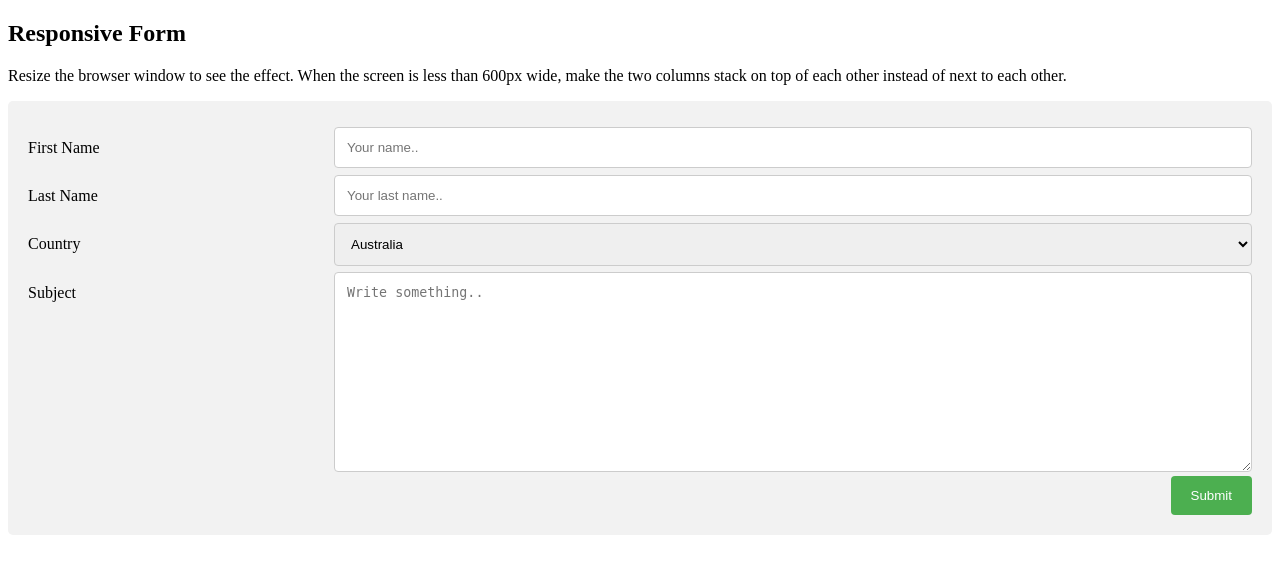
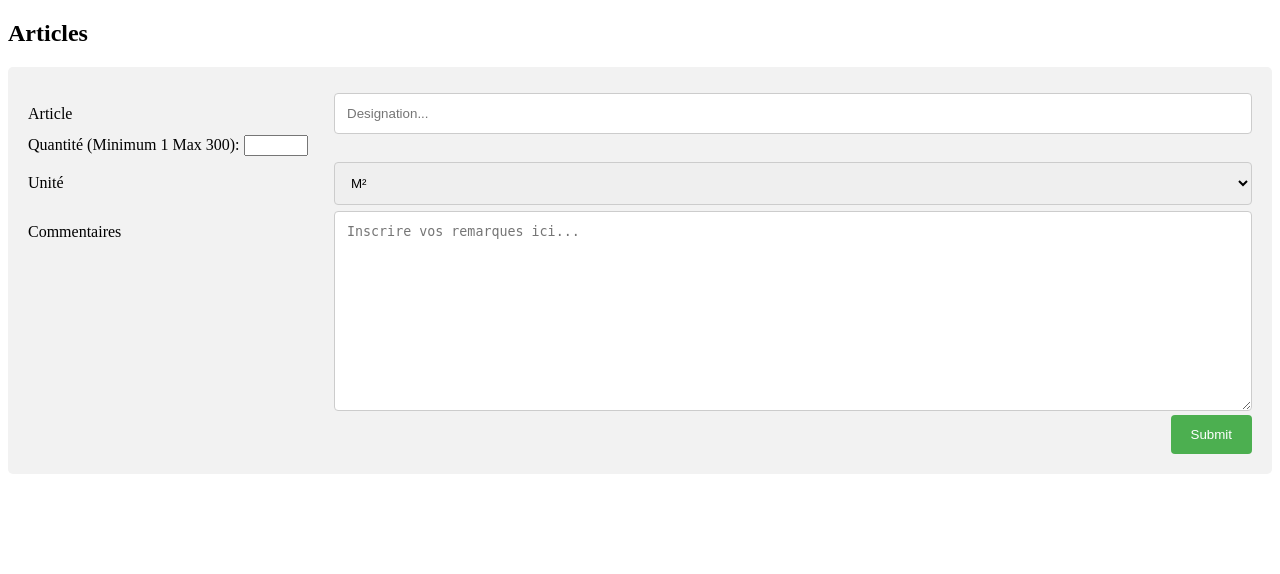
Before and after one commit to Sam97139/DWWM6, a PHP site: page /article in a window 1280 px wide. Shown: the top 574 px of the page. Run offline with PHP 8.4, Linux system fonts and the light colour scheme.

Commit message:
Update article.php

```diff
--- a/article.php
+++ b/article.php
@@ -69,45 +69,41 @@ input[type=submit]:hover {
 </head>
 <body>
 
-<h2>Responsive Form</h2>
-<p>Resize the browser window to see the effect. When the screen is less than 600px wide, make the two columns stack on top of each other instead of next to each other.</p>
+<h2>Articles</h2>
+
 
 <div class="container">
   <form action="/action_page.php">
   <div class="row">
     <div class="col-25">
-      <label for="fname">First Name</label>
+      <label for="article">Article</label>
     </div>
     <div class="col-75">
-      <input type="text" id="fname" name="firstname" placeholder="Your name..">
+      <input type="text" id="fname" name="firstname" placeholder="Designation...">
     </div>
   </div>
-  <div class="row">
+   <form>
+  Quantité (Minimum 1 Max 300):
+  <input type="number" name="quantité" min="1" max="300">
+</form>
+     <div class="row">
     <div class="col-25">
-      <label for="lname">Last Name</label>
-    </div>
-    <div class="col-75">
-      <input type="text" id="lname" name="lastname" placeholder="Your last name..">
-    </div>
-  </div>
-  <div class="row">
-    <div class="col-25">
-      <label for="country">Country</label>
+      <label for="unité">Unité</label>
     </div>
     <div class="col-75">
       <select id="country" name="country">
-        <option value="australia">Australia</option>
-        <option value="canada">Canada</option>
-        <option value="usa">USA</option>
+        <option value="M²">M²</option>
+        <option value="Kg">Kg</option>
+        <option value="Mètre">Mètre</option>
       </select>
     </div>
   </div>
   <div class="row">
     <div class="col-25">
-      <label for="subject">Subject</label>
+      <label for="subject">Commentaires</label>
     </div>
     <div class="col-75">
-      <textarea id="subject" name="subject" placeholder="Write something.." style="height:200px"></textarea>
+      <textarea id="subject" name="subject" placeholder="Inscrire vos remarques ici..." style="height:200px"></textarea>
     </div>
   </div>
   <div class="row">
```
